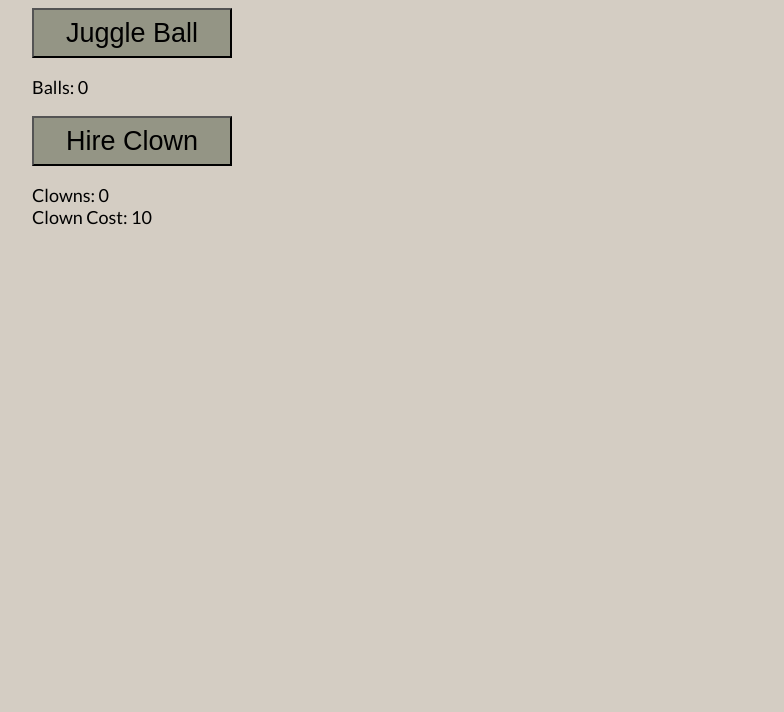
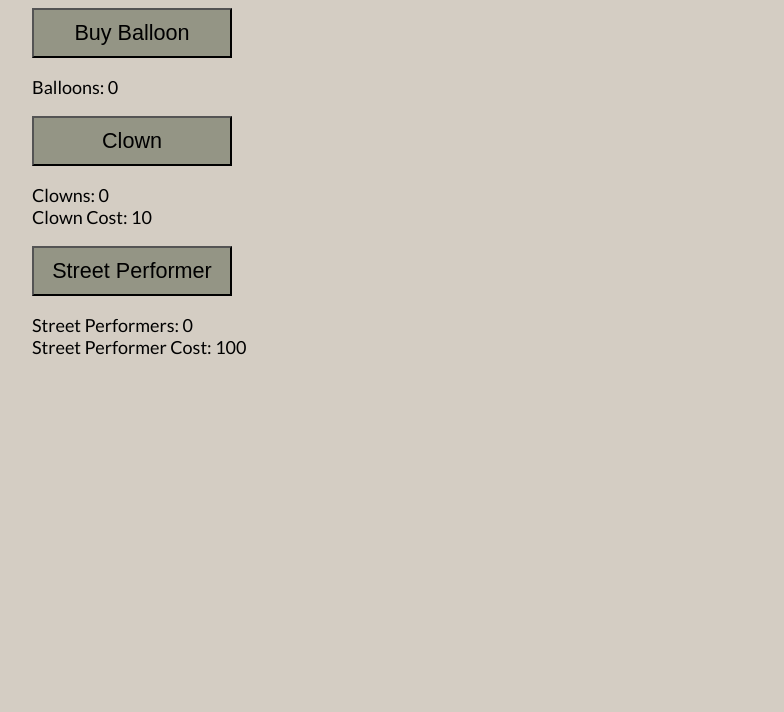
Before and after one commit to cam-shotter/myFirstIncremental-Express, a website: page index.html in a window 1280 px wide. Shown: the part 88-800 px from the top of the page, without its empty margins (6-790 px from the left). Drawn offline with Linux system fonts and the light colour scheme.

Commit message:
changed theme, added street performer, balanced points

```diff
--- a/index.html
+++ b/index.html
@@ -4,20 +4,30 @@
     <link href="https://fonts.googleapis.com/css?family=Lato" rel="stylesheet">
 	</head>
   <body>
-    <h1 class="title">Juggle Master</h1>
+    <h1 class="title">Balloon Empire</h1>
     <div>
-      <div class="purchaseWrapper">
-        <button onclick="ballJuggle(1)">Juggle Ball</button>
+      <div class="hitsContainer">
+        <button onclick="buyBalloon(1)">Buy Balloon</button>
         <p>
-          Balls: <span id="balls">0</span>
+          Balloons: <span id="balloons">0</span>
         </p>
       </div>
-      <div class="purchaseWrapper">
-        <button onclick="buyCursor()">Hire Clown</button>
+
+      <div class="hitsContainer">
+        <button onclick="buyClown()">Clown</button>
         <p>
           Clowns: <span id="clowns">0</span>
           <br />
-          Clown Cost: <span id="cursorCost">10</span>
+          Clown Cost: <span id="clownCost">10</span>
+        </p>
+      </div>
+
+      <div class="hitsContainer">
+        <button onclick="buyStreetPerformer()">Street Performer</button>
+        <p>
+          Street Performers: <span id="streetPerformers">0</span>
+          <br />
+          Street Performer Cost: <span id="streetPerformerCost">100</span>
         </p>
       </div>
     </div>
--- a/public/main.js
+++ b/public/main.js
@@ -1,28 +1,41 @@
-var balls = 0;
+var balloons = 0;
 
-function ballJuggle(number){
-    balls = balls + number;
-    document.getElementById("balls").innerHTML = balls;
+function buyBalloon(number){
+    balloons = balloons + number;
+    document.getElementById("balloons").innerHTML = balloons;
 };
 
 var clowns = 0;
 
-function buyCursor(){
-    var cursorCost = Math.floor(10 * Math.pow(1.1,clowns));     //works out the cost of this cursor
-    if(balls >= cursorCost){                                   //checks that the player can afford the cursor
+function buyClown(){
+    var clownCost = Math.floor(10 * Math.pow(1.1,clowns));     //works out the cost of this cursor
+    if(balloons >= clownCost){                                   //checks that the player can afford the cursor
         clowns = clowns + 1;                                   //increases number of clowns
-    	balls = balls - cursorCost;                          //removes the balls spent
+    	balloons = balloons - clownCost;                          //removes the balloons spent
         document.getElementById('clowns').innerHTML = clowns;  //updates the number of clowns for the user
-        document.getElementById('balls').innerHTML = balls;  //updates the number of balls for the user
+        document.getElementById('balloons').innerHTML = balloons;  //updates the number of balloons for the user
     };
     var nextCost = Math.floor(10 * Math.pow(1.1,clowns));       //works out the cost of the next cursor
-    document.getElementById('cursorCost').innerHTML = nextCost;  //updates the cursor cost for the user
+    document.getElementById('clownCost').innerHTML = nextCost;  //updates the cursor cost for the user
 };
 
+var streetPerformers = 0;
+
+function buyStreetPerformer(){
+    var streetPerformerCost = Math.floor(100 * Math.pow(1.1,streetPerformers));     //works out the cost of this cursor
+    if(balloons >= streetPerformerCost){                                   //checks that the player can afford the cursor
+        streetPerformers = streetPerformers + 1;                                   //increases number of streetPerformers
+    	balloons = balloons - streetPerformerCost;                          //removes the balloons spent
+        document.getElementById('streetPerformers').innerHTML = streetPerformers;  //updates the number of streetPerformers for the user
+        document.getElementById('balloons').innerHTML = balloons;  //updates the number of balloons for the user
+    };
+    var nextCost = Math.floor(100 * Math.pow(1.1,streetPerformers));       //works out the cost of the next cursor
+    document.getElementById('streetPerformerCost').innerHTML = nextCost;  //updates the cursor cost for the user
+};
 
 
 window.setInterval(function(){
 
-	ballJuggle(clowns);
+	buyBalloon(clowns + (5 * streetPerformers));
 
 }, 1000);
--- a/public/style.css
+++ b/public/style.css
@@ -9,7 +9,7 @@ html {
 button {
   height: 50px;
   width: 200px;
-  font-size: 1.5rem;
+  font-size: 1.2rem;
   background-color: #949585;
 }
 
@@ -18,6 +18,6 @@ button {
   text-align: center;
 }
 
-.purchaseWrapper {
+.hitsContainer {
   margin: 10px;
 }
```
